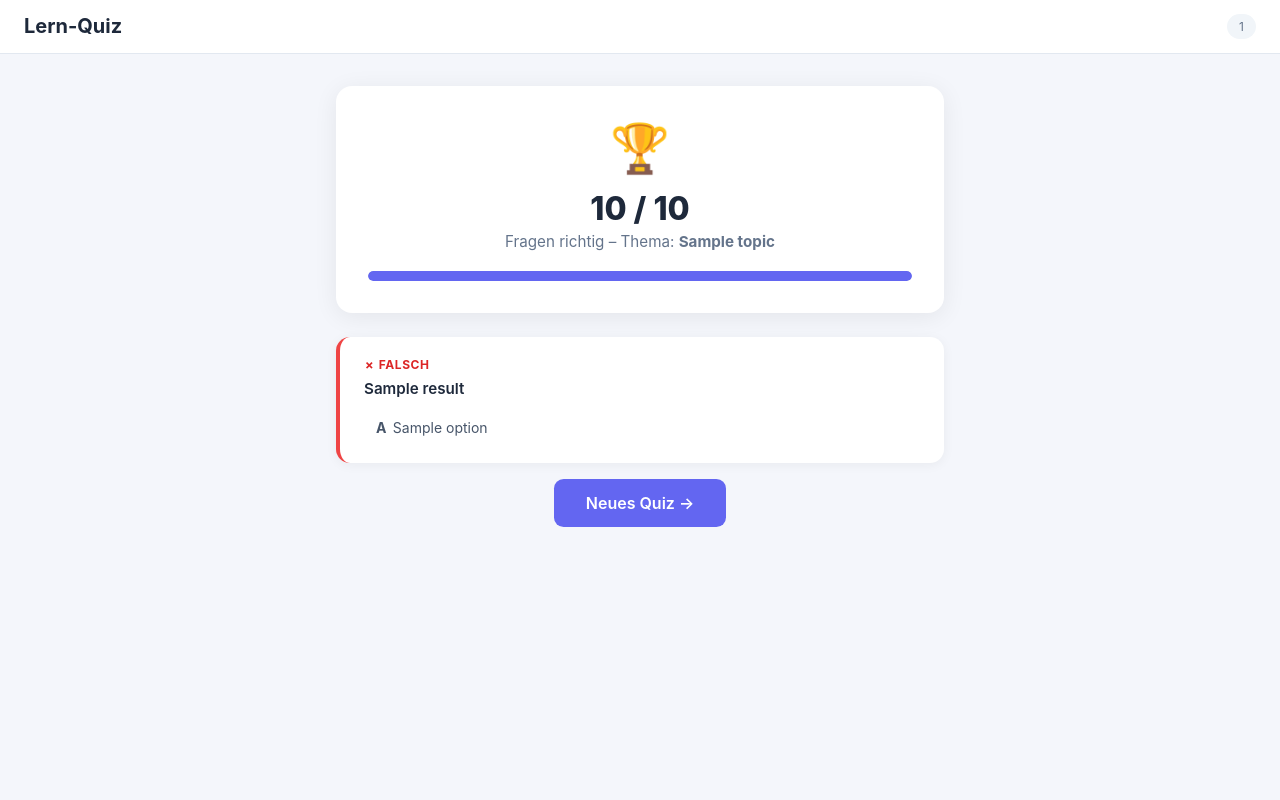
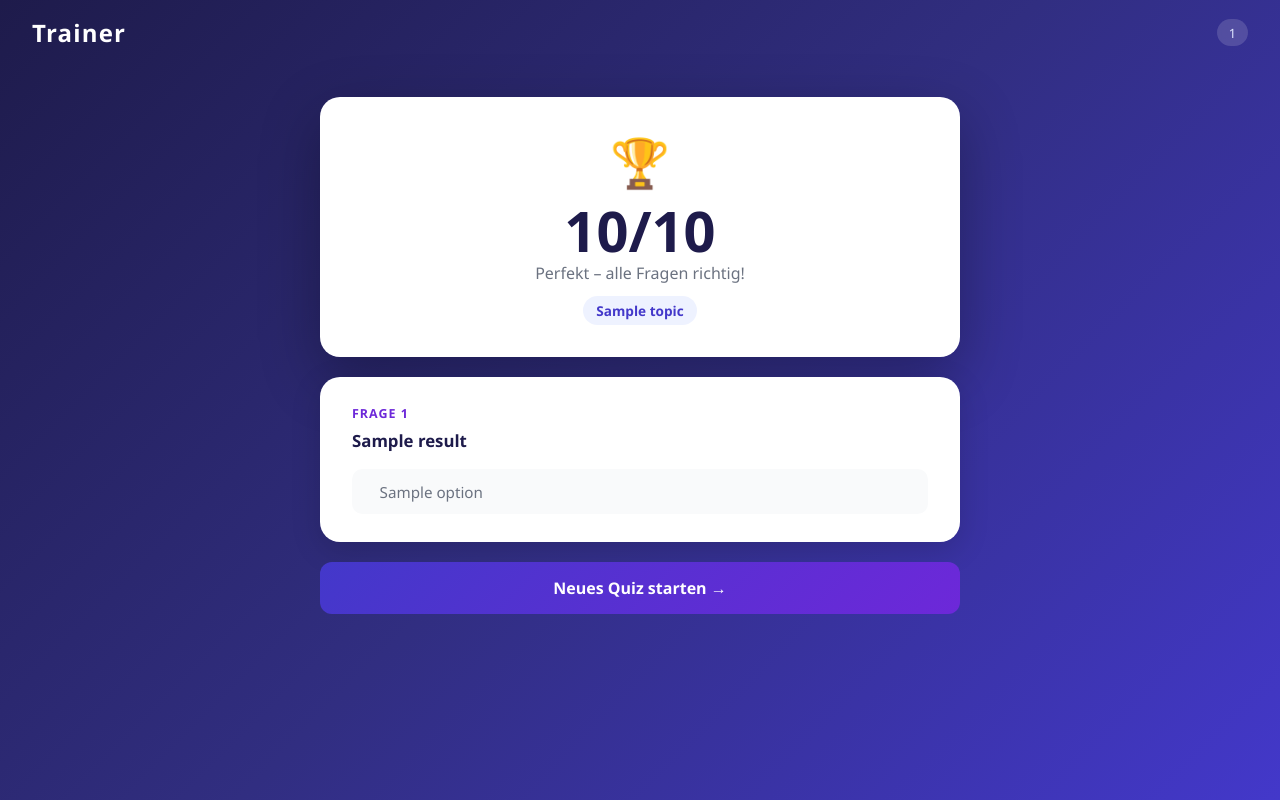
Before and after one commit to pcerf/ai_teaching_platform_demo, a Python web app: template templates/results.html in a window 1280 px wide. Run offline with Jinja, Linux system fonts and the light colour scheme; the template is opened without the code that fills it: most values are stand-ins (such as "Sample title", 1, 10 or a date in 2020).

Commit message:
Add ki-quiz-test6: KI-generierter Multiple-Choice-Trainer
Nutzer gibt ein Thema ein, die KI generiert 5 MC-Fragen, danach Auswertung mit Punktzahl und korrekten Antworten.

Co-Authored-By: Claude Sonnet 4.6 <noreply@anthropic.com>

```diff
--- a/templates/results.html
+++ b/templates/results.html
@@ -3,223 +3,241 @@
 <head>
   <meta charset="UTF-8" />
   <meta name="viewport" content="width=device-width, initial-scale=1.0" />
-  <title>Lern-Quiz – Ergebnis</title>
+  <title>Trainer – Auswertung</title>
   <style>
     *, *::before, *::after { box-sizing: border-box; margin: 0; padding: 0; }
 
     body {
-      font-family: -apple-system, BlinkMacSystemFont, "Segoe UI", Roboto, sans-serif;
-      background: #f4f6fb;
+      font-family: 'Segoe UI', system-ui, sans-serif;
+      background: linear-gradient(135deg, #1e1b4b 0%, #312e81 50%, #4338ca 100%);
       min-height: 100vh;
       display: flex;
       flex-direction: column;
     }
 
     header {
-      background: #fff;
-      border-bottom: 1px solid #e2e8f0;
-      padding: 0.875rem 1.5rem;
       display: flex;
       justify-content: space-between;
       align-items: center;
+      padding: 1rem 2rem;
     }
 
     header h1 {
-      font-size: 1.25rem;
+      color: #fff;
+      font-size: 1.5rem;
       font-weight: 700;
-      color: #1e293b;
+      letter-spacing: 0.05em;
     }
 
     .user-id {
-      font-size: 0.75rem;
-      color: #64748b;
-      background: #f1f5f9;
+      background: rgba(255,255,255,0.15);
+      color: #e0e7ff;
+      font-size: 0.8rem;
       padding: 0.3rem 0.75rem;
       border-radius: 999px;
+      backdrop-filter: blur(4px);
     }
 
     main {
       flex: 1;
-      padding: 2rem 1rem;
-      max-width: 640px;
-      margin: 0 auto;
-      width: 100%;
+      display: flex;
+      flex-direction: column;
+      align-items: center;
+      padding: 2rem;
+      gap: 1.25rem;
     }
 
     .score-card {
       background: #fff;
-      border-radius: 1rem;
-      box-shadow: 0 4px 24px rgba(0,0,0,0.07);
-      padding: 2rem;
+      border-radius: 1.25rem;
+      box-shadow: 0 20px 60px rgba(0,0,0,0.3);
+      padding: 2rem 2.5rem;
+      width: 100%;
+      max-width: 640px;
       text-align: center;
-      margin-bottom: 1.5rem;
     }
 
-    .score-emoji {
-      font-size: 3rem;
-      margin-bottom: 0.75rem;
-    }
+    .score-emoji { font-size: 3rem; margin-bottom: 0.5rem; }
 
-    .score-text {
-      font-size: 2rem;
+    .score-number {
+      font-size: 3.5rem;
       font-weight: 800;
-      color: #1e293b;
-      margin-bottom: 0.25rem;
+      color: #1e1b4b;
+      line-height: 1;
     }
 
     .score-label {
-      color: #64748b;
-      font-size: 0.95rem;
-      margin-bottom: 1.25rem;
+      color: #6b7280;
+      font-size: 1rem;
+      margin-top: 0.25rem;
     }
 
-    .score-bar-bg {
-      background: #e2e8f0;
+    .topic-badge {
+      display: inline-block;
+      background: #eef2ff;
+      color: #4338ca;
+      font-size: 0.85rem;
+      font-weight: 600;
+      padding: 0.3rem 0.85rem;
       border-radius: 999px;
-      height: 10px;
-      overflow: hidden;
+      margin-top: 0.75rem;
     }
 
-    .score-bar-fill {
-      height: 100%;
-      border-radius: 999px;
-      background: #6366f1;
-      transition: width 1s ease;
+    .card {
+      background: #fff;
+      border-radius: 1.25rem;
+      box-shadow: 0 8px 30px rgba(0,0,0,0.15);
+      padding: 1.75rem 2rem;
+      width: 100%;
+      max-width: 640px;
     }
 
-    .result-item {
-      background: #fff;
-      border-radius: 0.875rem;
-      box-shadow: 0 2px 12px rgba(0,0,0,0.05);
-      padding: 1.25rem 1.5rem;
-      margin-bottom: 1rem;
-      border-left: 4px solid #e2e8f0;
-    }
-
-    .result-item.correct {
-      border-left-color: #22c55e;
-    }
-
-    .result-item.wrong {
-      border-left-color: #ef4444;
-    }
-
-    .result-status {
-      font-size: 0.75rem;
+    .question-num {
+      font-size: 0.78rem;
       font-weight: 700;
       text-transform: uppercase;
-      letter-spacing: 0.05em;
+      letter-spacing: 0.08em;
+      color: #6d28d9;
       margin-bottom: 0.4rem;
     }
 
-    .result-item.correct .result-status { color: #16a34a; }
-    .result-item.wrong .result-status { color: #dc2626; }
-
-    .result-question {
-      font-size: 0.95rem;
+    .question-text {
+      font-size: 1.05rem;
       font-weight: 600;
-      color: #1e293b;
-      margin-bottom: 0.75rem;
-      line-height: 1.45;
+      color: #1e1b4b;
+      margin-bottom: 1rem;
+      line-height: 1.5;
     }
 
-    .result-options {
+    .options { display: flex; flex-direction: column; gap: 0.5rem; }
+
+    .option-row {
       display: flex;
-      flex-direction: column;
-      gap: 0.35rem;
+      align-items: center;
+      gap: 0.6rem;
+      padding: 0.65rem 1rem;
+      border-radius: 0.65rem;
+      font-size: 0.95rem;
+      border: 2px solid transparent;
     }
 
-    .result-option {
-      font-size: 0.875rem;
-      padding: 0.45rem 0.75rem;
-      border-radius: 0.4rem;
-      color: #475569;
-    }
-
-    .result-option.is-correct {
-      background: #dcfce7;
+    .option-row.correct {
+      background: #f0fdf4;
+      border-color: #22c55e;
       color: #15803d;
       font-weight: 600;
     }
 
-    .result-option.is-wrong {
-      background: #fee2e2;
-      color: #b91c1c;
-      text-decoration: line-through;
+    .option-row.wrong {
+      background: #fff1f2;
+      border-color: #f43f5e;
+      color: #be123c;
+      font-weight: 600;
     }
 
-    .option-letter {
-      font-weight: 700;
-      margin-right: 0.4rem;
+    .option-row.neutral {
+      background: #f9fafb;
+      color: #6b7280;
+    }
+
+    .badge {
+      font-size: 1rem;
+      flex-shrink: 0;
+    }
+
+    .result-icon {
+      font-size: 1.1rem;
+      margin-left: auto;
+      flex-shrink: 0;
     }
 
     .actions {
-      text-align: center;
-      margin-top: 0.5rem;
-      padding-bottom: 2rem;
+      width: 100%;
+      max-width: 640px;
     }
 
-    .btn {
-      display: inline-block;
-      padding: 0.875rem 2rem;
-      background: #6366f1;
+    a.btn {
+      display: block;
+      width: 100%;
+      padding: 0.95rem;
+      background: linear-gradient(135deg, #4338ca, #6d28d9);
       color: #fff;
-      border: none;
-      border-radius: 0.6rem;
       font-size: 1rem;
       font-weight: 600;
-      cursor: pointer;
+      border-radius: 0.75rem;
+      text-align: center;
       text-decoration: none;
-      transition: background 0.2s;
+      transition: opacity 0.2s, transform 0.1s;
     }
 
-    .btn:hover {
-      background: #4f46e5;
-    }
+    a.btn:hover { opacity: 0.9; }
+    a.btn:active { transform: scale(0.98); }
   </style>
 </head>
 <body>
   <header>
-    <h1>Lern-Quiz</h1>
-    <span class="user-id">{{ user_id if user_id else "Gast" }}</span>
+    <h1>Trainer</h1>
+    {% if user_id %}
+    <span class="user-id">{{ user_id }}</span>
+    {% endif %}
   </header>
 
   <main>
     <div class="score-card">
-      <div class="score-emoji">
-        {% if score == total %}🏆
-        {% elif score >= total * 0.8 %}🎉
-        {% elif score >= total * 0.6 %}👍
-        {% elif score >= total * 0.4 %}🙂
-        {% else %}📖{% endif %}
+      {% if score == total %}
+      <div class="score-emoji">🏆</div>
+      {% elif score >= total * 0.6 %}
+      <div class="score-emoji">👍</div>
+      {% else %}
+      <div class="score-emoji">📚</div>
+      {% endif %}
+      <div class="score-number">{{ score }}/{{ total }}</div>
+      <div class="score-label">
+        {% if score == total %}Perfekt – alle Fragen richtig!
+        {% elif score >= total * 0.6 %}Gut gemacht!
+        {% else %}Weiter üben – du schaffst das!
+        {% endif %}
       </div>
-      <div class="score-text">{{ score }} / {{ total }}</div>
-      <div class="score-label">Fragen richtig – Thema: <strong>{{ topic }}</strong></div>
-      <div class="score-bar-bg">
-        <div class="score-bar-fill" style="width: {{ (score / total * 100) | int }}%"></div>
-      </div>
+      <span class="topic-badge">{{ topic }}</span>
     </div>
 
     {% for r in results %}
-    <div class="result-item {{ 'correct' if r.is_correct else 'wrong' }}">
-      <div class="result-status">{{ '✓ Richtig' if r.is_correct else '✗ Falsch' }}</div>
-      <div class="result-question">{{ r.question }}</div>
-      <div class="result-options">
+    <div class="card">
+      <div class="question-num">Frage {{ loop.index }}</div>
+      <div class="question-text">{{ r.question }}</div>
+      <div class="options">
         {% for option in r.options %}
-        <div class="result-option
-          {% if loop.index0 == r.correct %} is-correct
-          {% elif loop.index0 == r.user_answer and not r.is_correct %} is-wrong
-          {% endif %}">
-          <span class="option-letter">{{ ['A','B','C','D'][loop.index0] }}</span>{{ option }}
-          {% if loop.index0 == r.correct %} ✓{% endif %}
+        {% set oi = loop.index0 %}
+        {% if oi == r.correct and oi == r.selected %}
+        <div class="option-row correct">
+          <span class="badge">✓</span>
+          <span>{{ option }}</span>
+          <span class="result-icon">✅</span>
         </div>
+        {% elif oi == r.correct %}
+        <div class="option-row correct">
+          <span class="badge">✓</span>
+          <span>{{ option }}</span>
+        </div>
+        {% elif oi == r.selected %}
+        <div class="option-row wrong">
+          <span class="badge">✗</span>
+          <span>{{ option }}</span>
+          <span class="result-icon">❌</span>
+        </div>
+        {% else %}
+        <div class="option-row neutral">
+          <span class="badge"> </span>
+          <span>{{ option }}</span>
+        </div>
+        {% endif %}
         {% endfor %}
       </div>
     </div>
     {% endfor %}
 
     <div class="actions">
-      <a href="/" class="btn">Neues Quiz →</a>
+      <a href="/" class="btn">Neues Quiz starten &rarr;</a>
     </div>
   </main>
 </body>
```
Also changed, not shown: docker-compose.yaml (+7 -7 lines), main.py (+47 -52 lines), pyproject.toml (+6 -6 lines), templates/index.html (+58 -96 lines), templates/quiz.html (+73 -125 lines), 1 other file.
